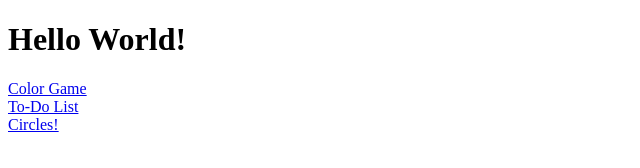
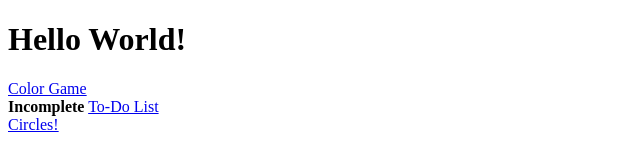
Before and after one commit to lycanknt/lycanknt.github.io, a plain HTML site: page index.html in a window 1280 px wide. Shown: the whole page, without its empty margins (0-640 px from the left). Drawn offline with Linux system fonts and the light colour scheme.

```diff
--- a/index.html
+++ b/index.html
@@ -5,7 +5,7 @@
 </head>
 <body>
 <h1> Hello World! </h1>
-<a href="colorGame.html">Color Game</a><br>
+<a href="colorGame.html">Color Game</a><br><strong>Incomplete</strong>
 <a href="todolist.html">To-Do List</a><br>
 <a href="circles.html">Circles!</a>
 </body>
```
Also changed, not shown: circles.html (line endings or trailing spaces).
